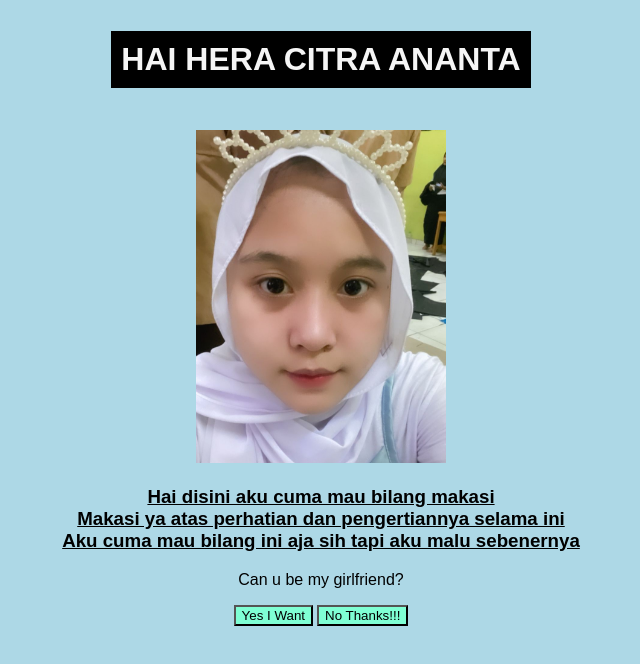
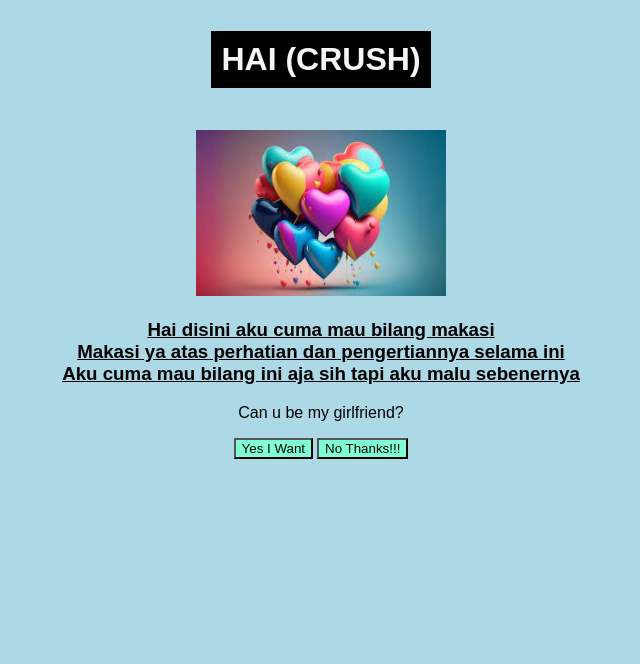
Before and after one commit to marif801/Confess, a plain HTML site: page index.html in a window 1280 px wide. Shown: the whole page, without its empty margins (319-959 px from the left). Drawn offline with Linux system fonts and the light colour scheme.

Commit message:
membuat repo

```diff
--- a/index.html
+++ b/index.html
@@ -18,12 +18,12 @@
     </div>
 
     <div class="heading">
-        <h1>HAI HERA CITRA ANANTA</h1>
+        <h1>HAI (CRUSH)</h1>
         <h2></h2>
     </div>
     <div class="img">
         <a href="https://www.instagram.com/heraactr/" target="_blank">
-            <img src="era3.4.jpg" alt="Foto HERA" width="250px">
+            <img src="img/love.jpeg" alt="Foto Crush" width="250px">
         </a>
     </div>
 
```
Also changed, not shown: era3.4.jpg (deleted), img/love.jpeg (added).
